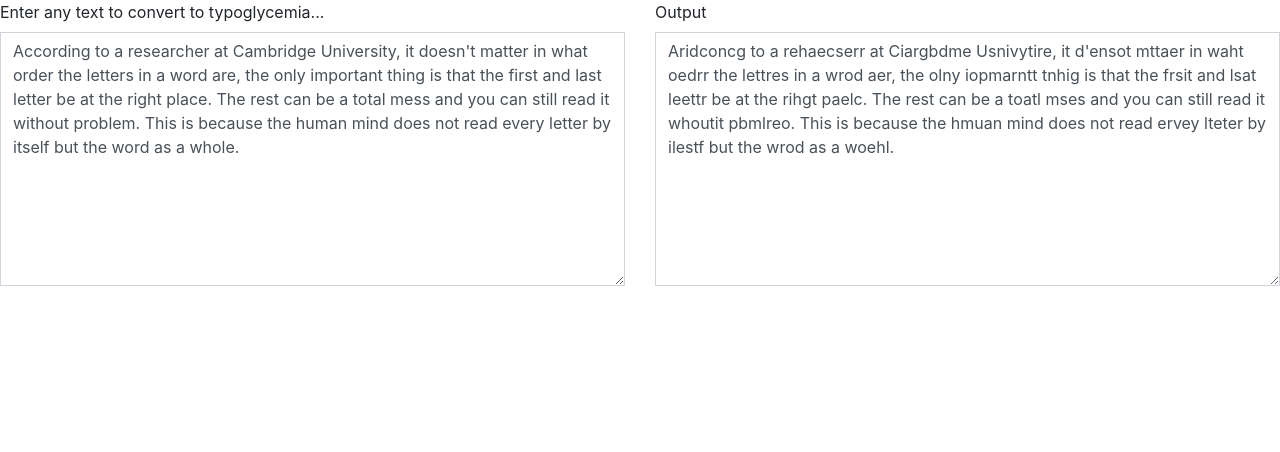
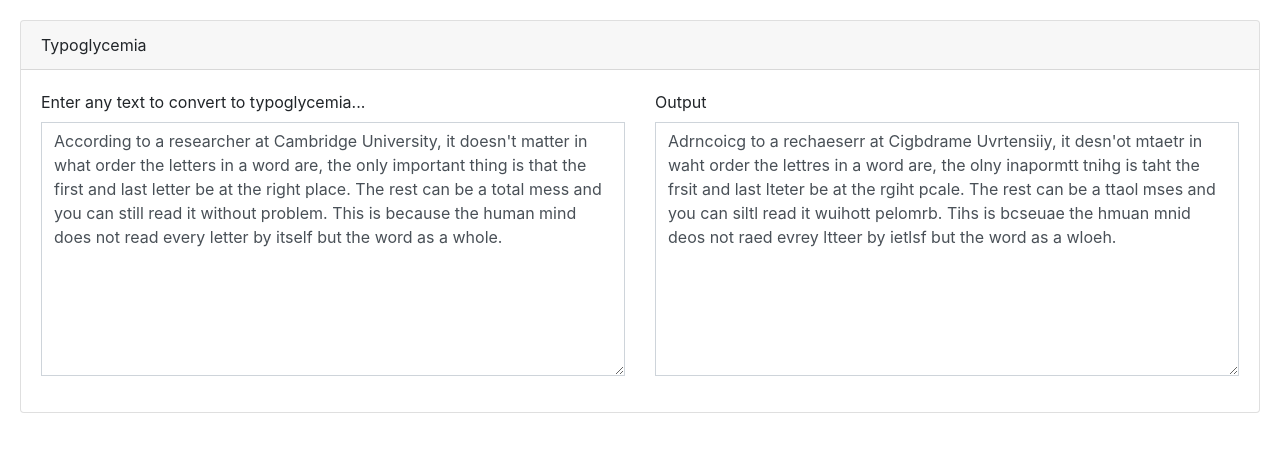
Before and after one commit to jrquick17/jquery-typoglycemia, a website: page index.html in a window 1280 px wide. Drawn offline with nearby package versions, Linux system fonts and the light colour scheme.

```diff
--- a/index.html
+++ b/index.html
@@ -4,6 +4,7 @@
   <meta charset="utf-8">
   <meta name="viewport" content="width=device-width, initial-scale=1">
   <meta name="author" content="Jeremy Quick">
+  <meta name="keywords" content="typoglycemia,typoglycemia generator,typoglycemia converter">
 
   <!-- Global site tag (gtag.js) - Google Analytics -->
   <script async src="https://www.googletagmanager.com/gtag/js?id=UA-75605274-20"></script>
@@ -23,13 +24,19 @@
   <script src="https://stackpath.bootstrapcdn.com/bootstrap/4.4.1/js/bootstrap.bundle.min.js"></script>
   <link href="https://stackpath.bootstrapcdn.com/bootstrap/4.4.1/css/bootstrap.min.css" rel="stylesheet"/>
 
-<!--  <script src="https://cdn.jsdelivr.net/gh/jrquick17/jquery-typoglycemia/typoglycemia.js"></script>-->
-  <script src="typoglycemia.js"></script>
+  <script src="https://cdn.jsdelivr.net/gh/jrquick17/jquery-typoglycemia/typoglycemia.js"></script>
+<!--  <script src="typoglycemia.js"></script>-->
 
   <title>jquery-typoglycemia</title>
 </head>
 
-<body id="page-top">
+<body>
+  <div class="card" style="margin: 20px;">
+    <div class="card-header">
+      Typoglycemia
+    </div>
+
+    <div class="card-body">
       <div class="row">
         <div class="col-md-6 col-sm-12">
           <div class="form-group">
@@ -51,6 +58,8 @@
           </div>
         </div>
       </div>
+    </div>
+  </div>
 
   <script type="text/javascript">
     jQuery('#input').keyup(
```
Also changed, not shown: README.md, example.gif (deleted), example.png (added). Lines whose indentation alone changed are shown as unchanged.
